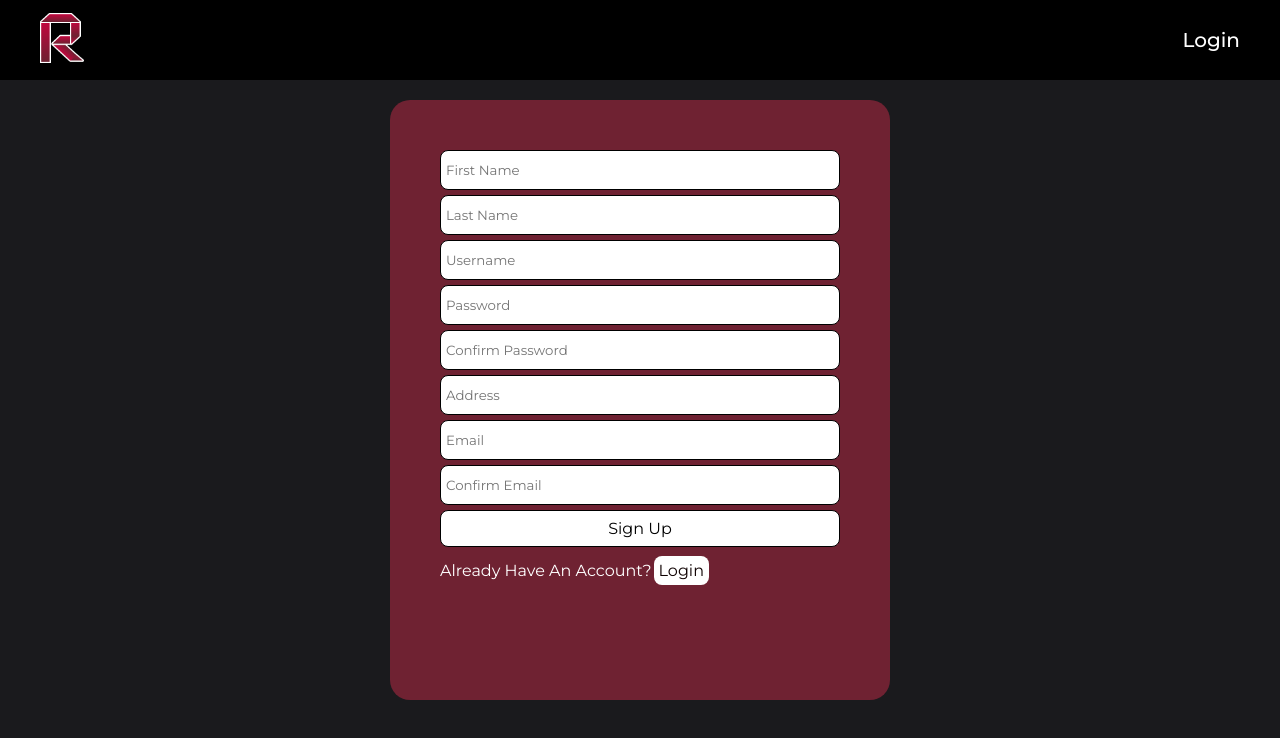
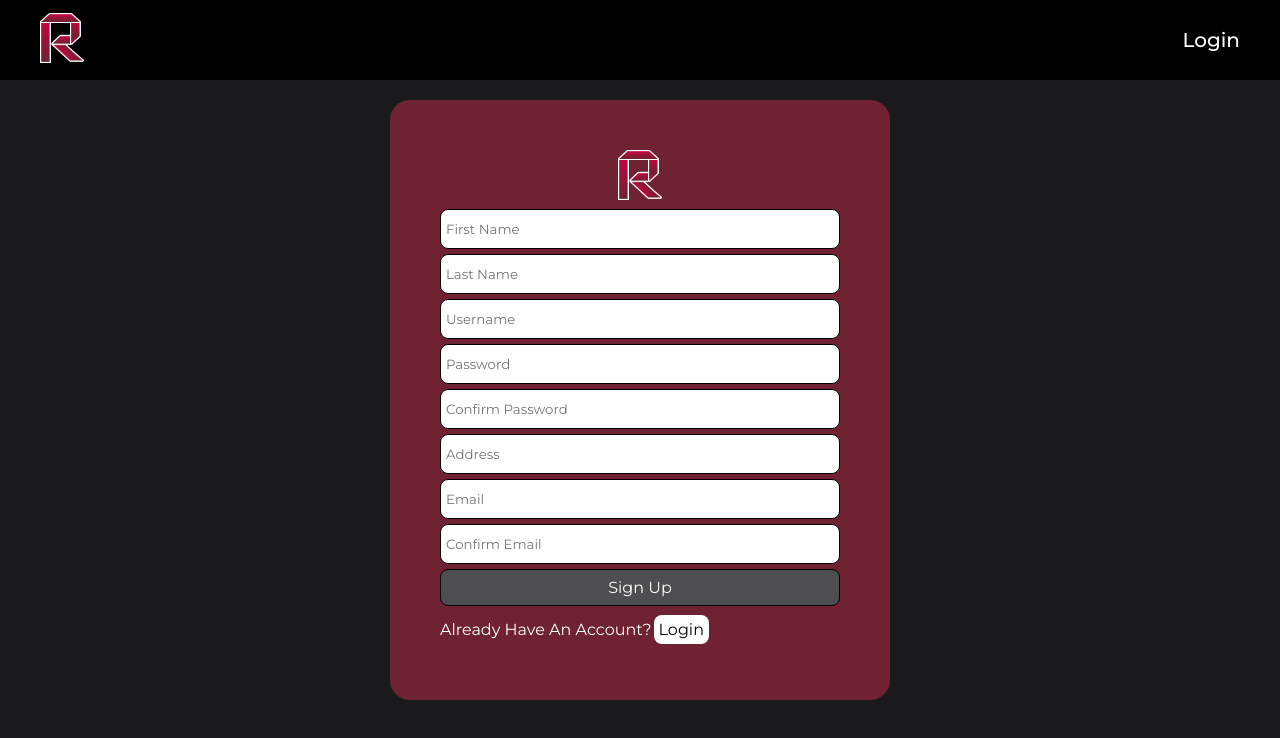
Before and after one commit to cw417/CPS406-project, a React (Create React App) app in the folder client/: page /signup in a window 1280 px wide. Shown: the top 738 px of the page. Built offline with nearby package versions, Linux system fonts and the light colour scheme.

Commit message:
added logo and changed style of login and signup form

```diff
--- a/client/src/comps/LoginForm.js
+++ b/client/src/comps/LoginForm.js
@@ -5,7 +5,7 @@ import { userCheck } from '../lib/validate'
 import axios from "axios"
 import { useNavigate } from 'react-router-dom'
 import { NavLink } from 'react-router-dom'
-
+import logo from "../images/Logo.png";
 export default function LoginForm() {
 
     const navigate = useNavigate();
@@ -49,7 +49,12 @@ export default function LoginForm() {
     return (
         <>
             <div className={styles.container}>
+
                 <form className={styles.login_form} onSubmit={formik.handleSubmit}>
+                <div className={styles.center}>
+              <img src={logo} height= "50"  alt="The Reserve" />
+
+              </div>
                     <input
                         type="text"
                         className={styles.input}
--- a/client/src/comps/SignupForm.js
+++ b/client/src/comps/SignupForm.js
@@ -5,7 +5,7 @@ import { emailCheck, userCheck } from '../lib/validate'
 import { useNavigate } from 'react-router-dom'
 import Customer from '../objects/Customer'
 import { NavLink } from 'react-router-dom'
-
+import logo from "../images/Logo.png";
 export default function SignUp() {
 
     const navigate = useNavigate()
@@ -96,6 +96,9 @@ export default function SignUp() {
         <>
             <div className={styles.container}>
                 <form className={styles.signup_form} onSubmit={formik.handleSubmit}>
+                <div className={styles.center}>
+              <img src={logo} height= "50"  alt="The Reserve" />
+              </div>
                     <input
                         type="text"
                         className={styles.input}
--- a/client/src/styles/LoginForm.module.css
+++ b/client/src/styles/LoginForm.module.css
@@ -28,10 +28,10 @@
     justify-content: center;
     align-items: center;
     border-radius: 8px;
-    border: 1px solid;
+    border: 1px solid black;
     font-size: medium;
-    background-color: white;
-    color: black;
+    background-color: #4E4E50;
+    color: white;
     padding: 8px;
 }
 
@@ -58,3 +58,6 @@
     display: flex;
     align-items: center;
 }
+.center {
+    text-align: center;
+  }
--- a/client/src/styles/SignUpForm.module.css
+++ b/client/src/styles/SignUpForm.module.css
@@ -28,10 +28,10 @@
     justify-content: center;
     align-items: center;
     border-radius: 8px;
-    border: 1px solid;
+    border: 1px solid black;
     font-size: medium;
-    background-color: white;
-    color: black;
+    background-color:  #4E4E50;
+    color: white;
     padding: 8px;
 }
 
@@ -57,3 +57,6 @@
     display: flex;
     align-items: center;
 }
+.center {
+    text-align: center;
+  }
```
